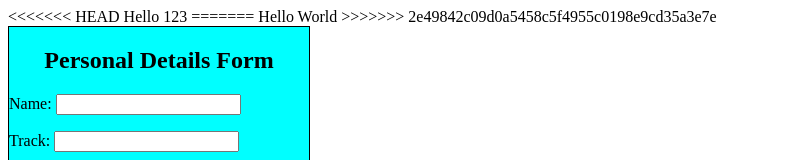
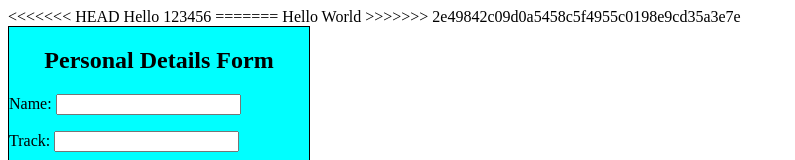
Before and after one commit to SanjogKsh/test-repo, a plain HTML site: page Untitled-1.html in a window 1280 px wide. Shown: the top 160 px of the page, without its empty margins (0-795 px from the left). Drawn offline with Linux system fonts and the light colour scheme.

Commit message:
hello123456

```diff
--- a/Untitled-1.html
+++ b/Untitled-1.html
@@ -30,7 +30,7 @@
     </head>
     <body >
 <<<<<<< HEAD
-        <p1>Hello 123</p1>
+        <p1>Hello 123456</p1>
 =======
         <p1>Hello World</p1>
 >>>>>>> 2e49842c09d0a5458c5f4955c0198e9cd35a3e7e
```
